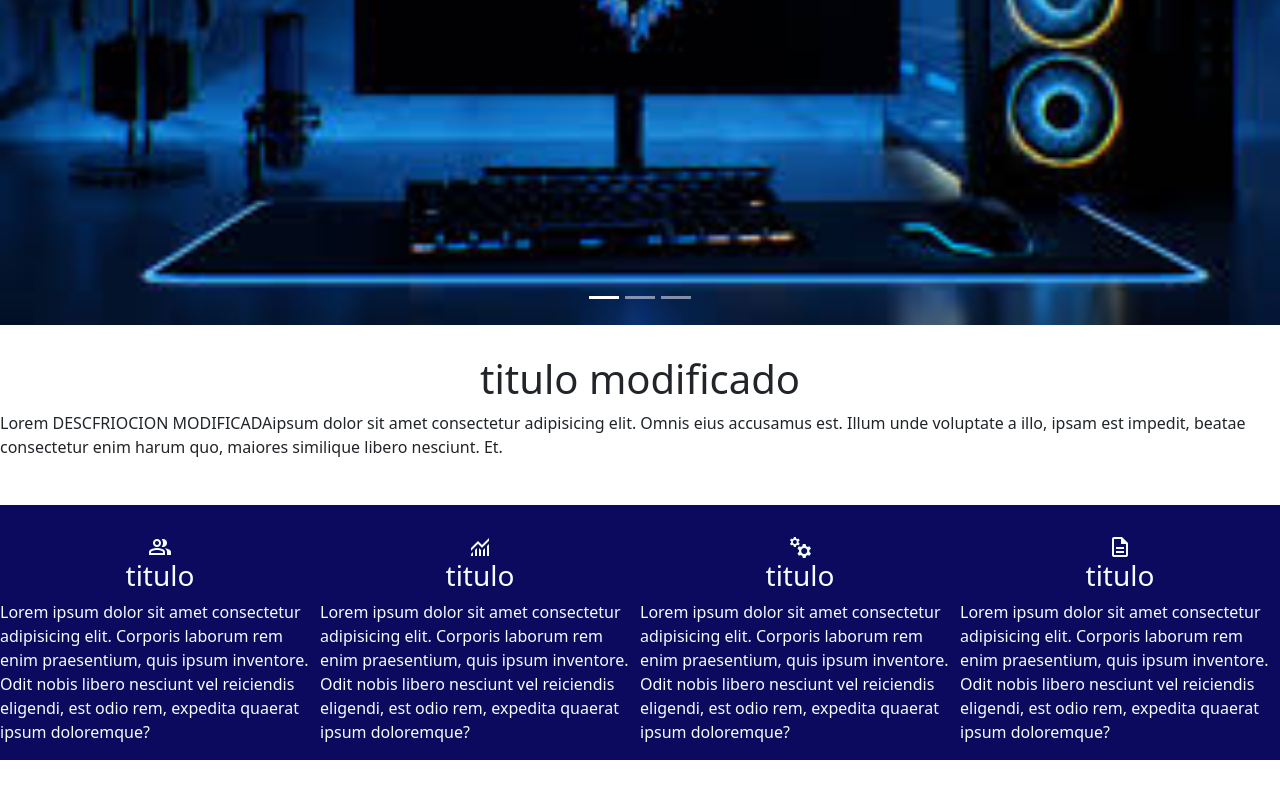
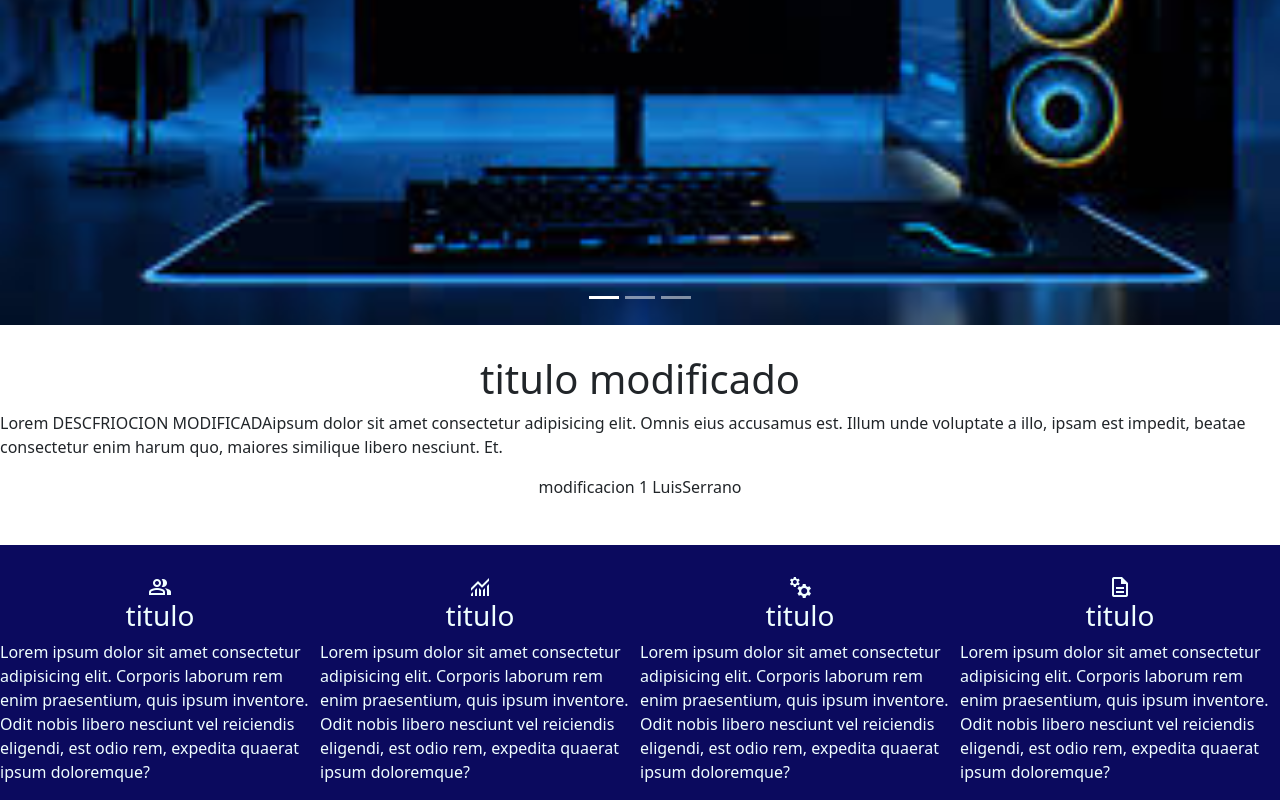
Before and after one commit to luisserranom/Tarea03y04UsachLuisSerrano, a website: page index.html in a window 1280 px wide. Shown: the part 448-1248 px from the top of the page. Before the commit the page ends 1208 px from the top, so only its background shows below. Drawn offline with nearby package versions, Linux system fonts and the light colour scheme.

Commit message:
modificacion 1 LuisSerrano

```diff
--- a/index.html
+++ b/index.html
@@ -76,6 +76,7 @@
             <!--Modificacion echa por mi Luis Serrano-->
             Lorem DESCFRIOCION MODIFICADAipsum dolor sit amet consectetur adipisicing elit. Omnis eius accusamus est. Illum unde voluptate a illo, ipsam est impedit, beatae consectetur enim harum quo, maiores similique libero nesciunt. Et.
          </p>
+         <p>modificacion 1 LuisSerrano</p>
       </section>
 
    <footer class="seccion-icons">
```
